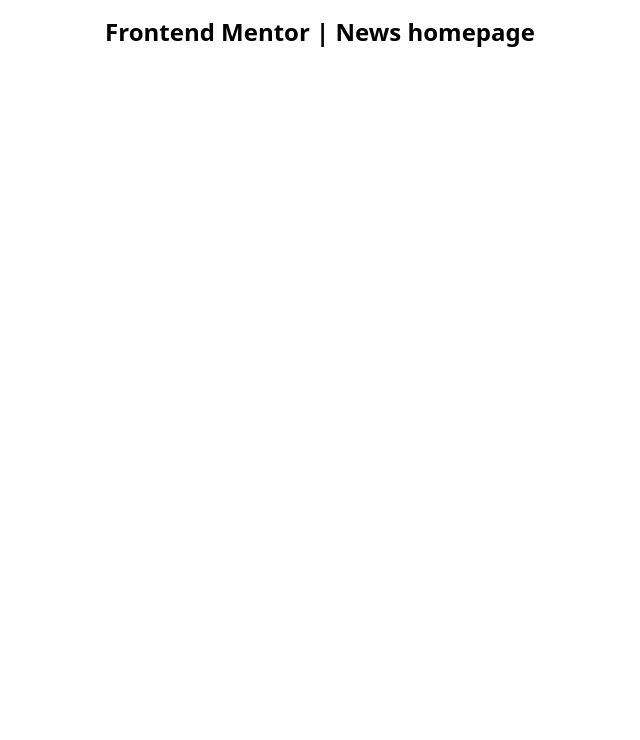
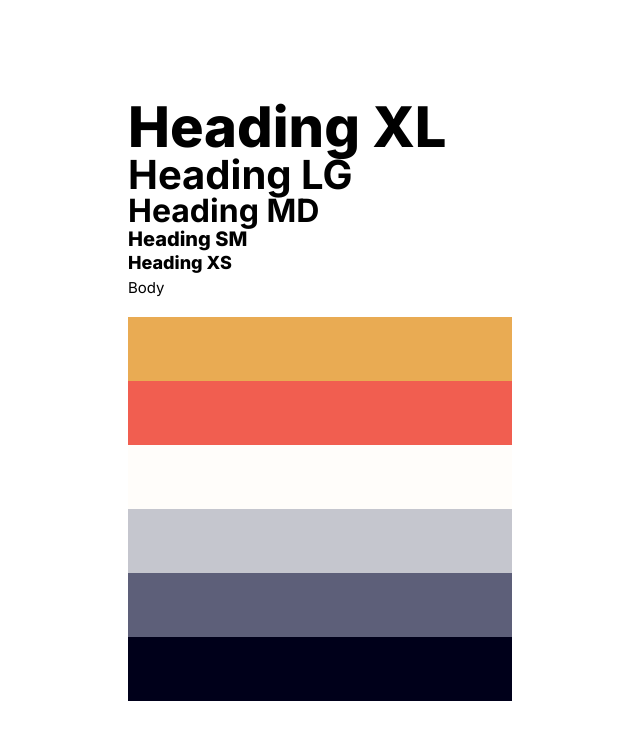
Before and after one commit to boonyarit-iamsaard/fm-news-homepage, a Next.js app: page / in a window 1280 px wide. Shown: the top 740 px of the page, without its empty margins (320-960 px from the left). Built offline with nearby package versions, Linux system fonts and the light colour scheme.

Commit message:
build: add custom colors and fonts

```diff
--- a/src/pages/_document.tsx
+++ b/src/pages/_document.tsx
@@ -9,6 +9,16 @@ export default function Document() {
           content="This is a solution to the News homepage challenge on Frontend Mentor."
         />
         <link rel="icon" type="image/png" href="/favicon-32x32.png" />
+        <link rel="preconnect" href="https://fonts.googleapis.com" />
+        <link
+          rel="preconnect"
+          href="https://fonts.gstatic.com"
+          crossOrigin="anonymous"
+        />
+        <link
+          href="https://fonts.googleapis.com/css2?family=Inter:wght@400;700;800&display=swap"
+          rel="stylesheet"
+        />
       </Head>
       <body>
         <Main />
--- a/src/pages/index.tsx
+++ b/src/pages/index.tsx
@@ -3,10 +3,25 @@ import { type NextPage } from 'next';
 const Home: NextPage = () => {
   return (
     <>
-      <main className="p-4">
-        <h1 className="text-center text-2xl font-bold">
-          Frontend Mentor | News homepage
-        </h1>
+      <main className="grid min-h-screen place-items-center space-y-4 p-4 antialiased">
+        <div className="w-full max-w-sm space-y-4">
+          <div>
+            <h1 className="text-heading-xl">Heading XL</h1>
+            <h2 className="text-heading-lg">Heading LG</h2>
+            <h3 className="text-heading-md">Heading MD</h3>
+            <h4 className="text-heading-sm">Heading SM</h4>
+            <h5 className="text-heading-xs">Heading XS</h5>
+            <p className="text-body">Body</p>
+          </div>
+          <div>
+            <div className="h-16 bg-primary-400"></div>
+            <div className="h-16 bg-secondary-400"></div>
+            <div className="h-16 bg-tertiary-100"></div>
+            <div className="h-16 bg-tertiary-300"></div>
+            <div className="h-16 bg-tertiary-600"></div>
+            <div className="h-16 bg-tertiary-900"></div>
+          </div>
+        </div>
       </main>
     </>
   );
--- a/src/styles/globals.css
+++ b/src/styles/globals.css
@@ -3,8 +3,17 @@
 @tailwind utilities;
 
 @layer base {
+  :root {
+    --color-primary-400: 35deg 77% 62%;
+    --color-secondary-400: 5deg 85% 63%;
+    --color-tertiary-100: 36deg 100% 99%;
+    --color-tertiary-300: 233deg 8% 79%;
+    --color-tertiary-600: 236deg 13% 42%;
+    --color-tertiary-900: 240deg 100% 5%;
+  }
+
   body,
   #__next {
-    @apply min-h-screen;
+    min-height: 100vh;
   }
 }
--- a/tailwind.config.cjs
+++ b/tailwind.config.cjs
@@ -1,8 +1,67 @@
+// eslint-disable-next-line @typescript-eslint/no-var-requires
+const defaultTheme = require('tailwindcss/defaultTheme');
+
 /** @type {import('tailwindcss').Config} */
 const config = {
   content: ['./src/**/*.{js,ts,jsx,tsx}'],
   theme: {
-    extend: {},
+    extend: {
+      colors: {
+        primary: {
+          400: 'hsl(var(--color-primary-400) / <alpha-value>)',
+        },
+        secondary: {
+          400: 'hsl(var(--color-secondary-400) / <alpha-value>)',
+        },
+        tertiary: {
+          100: 'hsl(var(--color-tertiary-100) / <alpha-value>)',
+          300: 'hsl(var(--color-tertiary-300) / <alpha-value>)',
+          600: 'hsl(var(--color-tertiary-600) / <alpha-value>)',
+          900: 'hsl(var(--color-tertiary-900) / <alpha-value>)',
+        },
+      },
+      fontFamily: {
+        sans: ['Inter', ...defaultTheme.fontFamily.sans],
+      },
+      fontSize: {
+        body: ['0.9375rem', '1.625rem'],
+        'heading-xs': [
+          '1.125rem',
+          {
+            lineHeight: '1.5rem',
+            fontWeight: 800,
+          },
+        ],
+        'heading-sm': [
+          '1.25rem',
+          {
+            lineHeight: '1.5rem',
+            fontWeight: 800,
+          },
+        ],
+        'heading-md': [
+          '2rem',
+          {
+            lineHeight: '1',
+            fontWeight: 700,
+          },
+        ],
+        'heading-lg': [
+          '2.5rem',
+          {
+            lineHeight: '1',
+            fontWeight: 700,
+          },
+        ],
+        'heading-xl': [
+          '3.5rem',
+          {
+            lineHeight: '1',
+            fontWeight: 800,
+          },
+        ],
+      },
+    },
   },
   plugins: [],
 };
```
